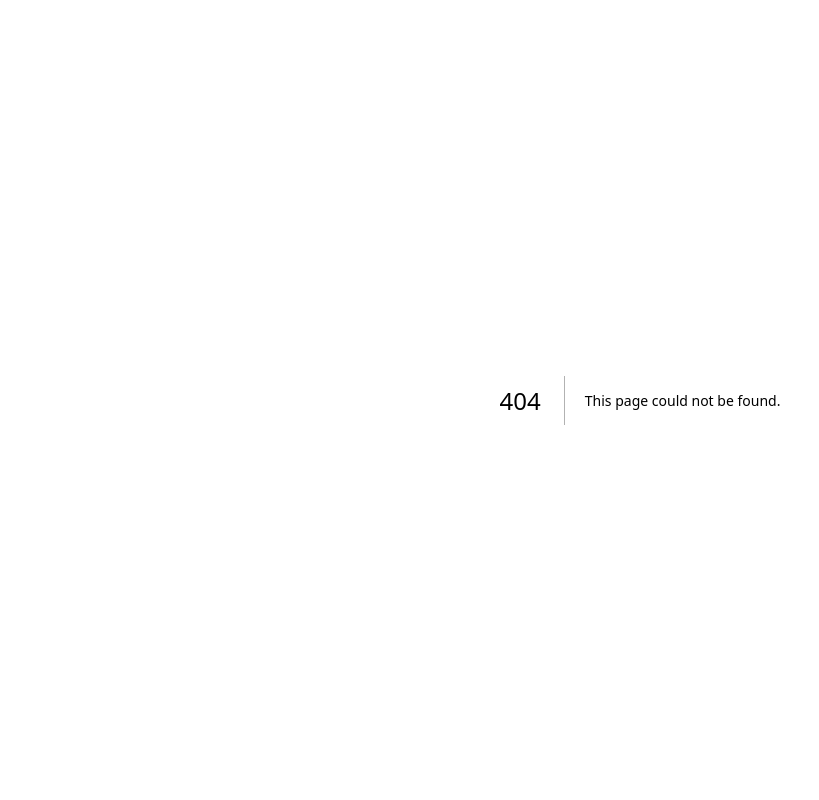
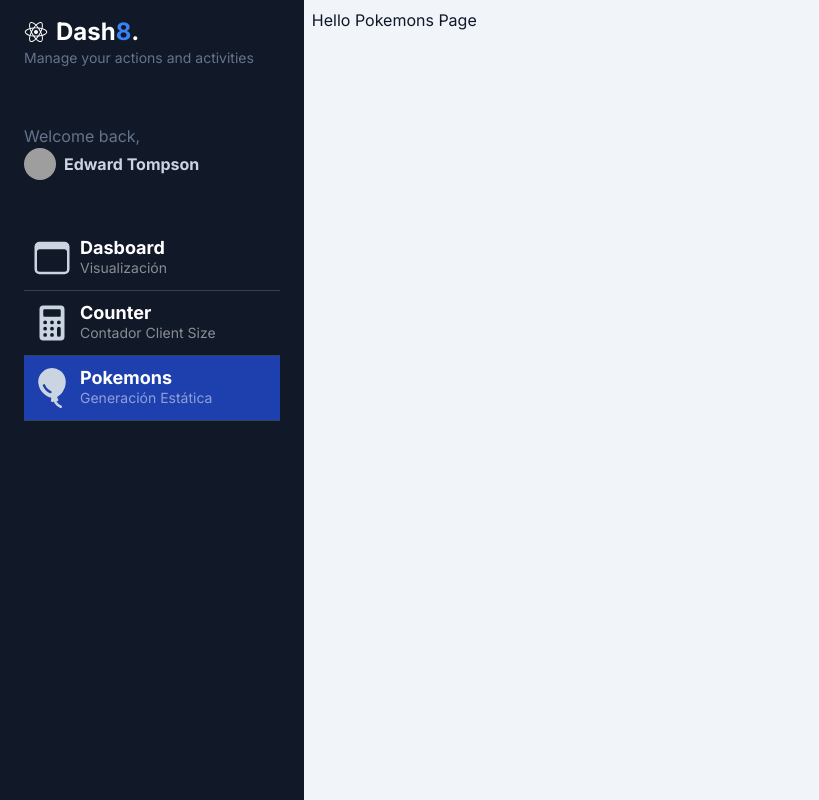
Before and after one commit to sagomadev/nextjs-dashboard, a Next.js app: page /dashboard/pokemons in a window 1280 px wide. Before the commit this address had no page. Shown: the whole page, without its empty margins (0-819 px from the left). Built offline with nearby package versions, Linux system fonts and the light colour scheme; grey boxes are pictures that could not be loaded.

Commit message:
Add new page with static generation

```diff
--- a/src/app/components/Sidebar.tsx
+++ b/src/app/components/Sidebar.tsx
@@ -1,6 +1,11 @@
 import Image from "next/image";
 import { title } from "process";
-import { IoBrowsersOutline, IoCalculator, IoLogoReact } from "react-icons/io5";
+import {
+  IoBalloon,
+  IoBrowsersOutline,
+  IoCalculator,
+  IoLogoReact,
+} from "react-icons/io5";
 import { SidebarMenuItem } from "./SidebarMenuItem";
 
 const menuItems = [
@@ -15,6 +20,12 @@ const menuItems = [
     icon: <IoCalculator size={40} />,
     title: "Counter",
     subTitle: "Contador Client Size",
+  },
+  {
+    path: "/dashboard/pokemons",
+    icon: <IoBalloon size={40} />,
+    title: "Pokemons",
+    subTitle: "Generación Estática",
   },
 ];
 
--- /dev/null
+++ b/src/app/dashboard/pokemons/page.tsx
@@ -0,0 +1,7 @@
+export default function PokemonsPage() {
+  return (
+    <div>
+      <h1>Hello Pokemons Page</h1>
+    </div>
+  );
+}
```
